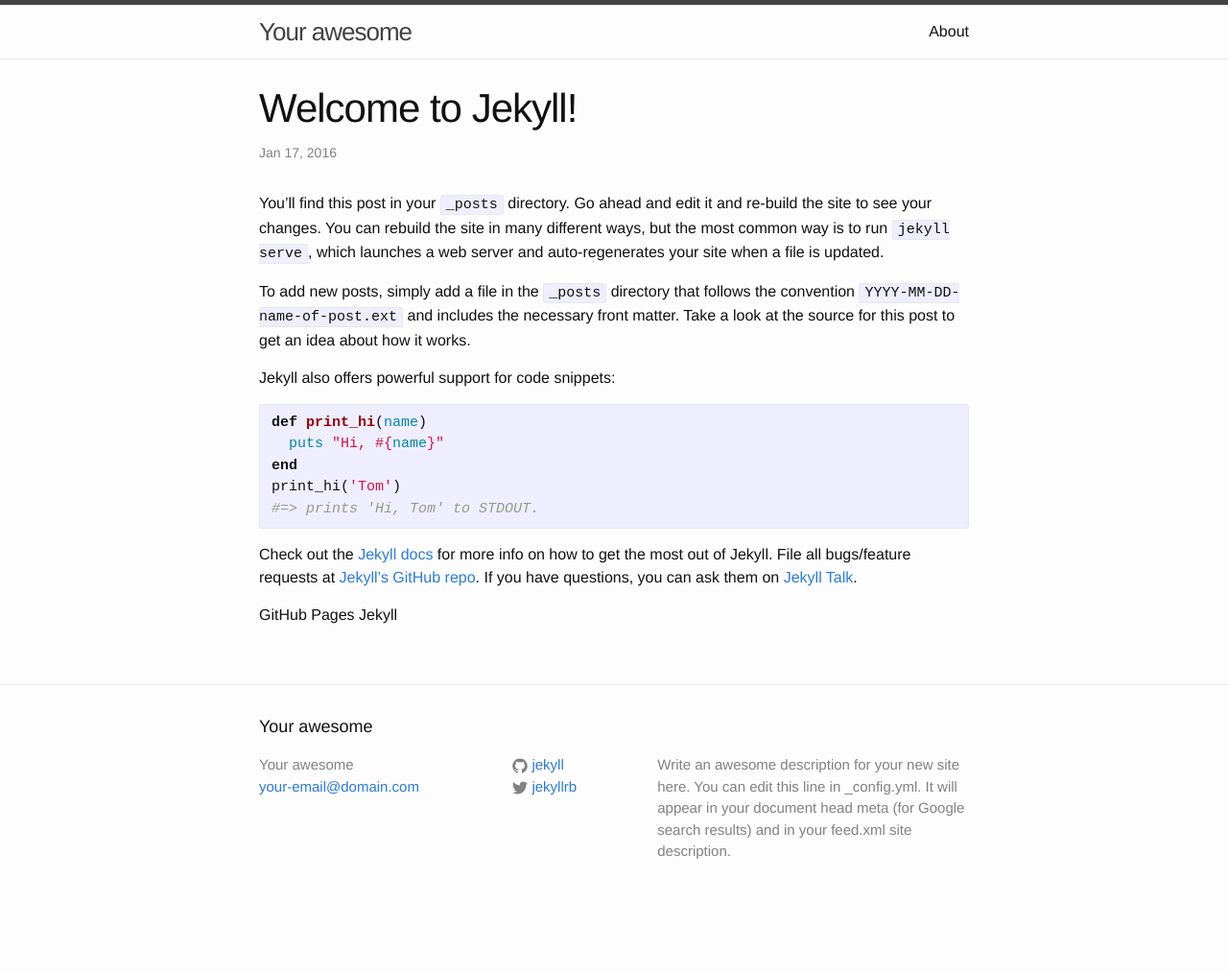
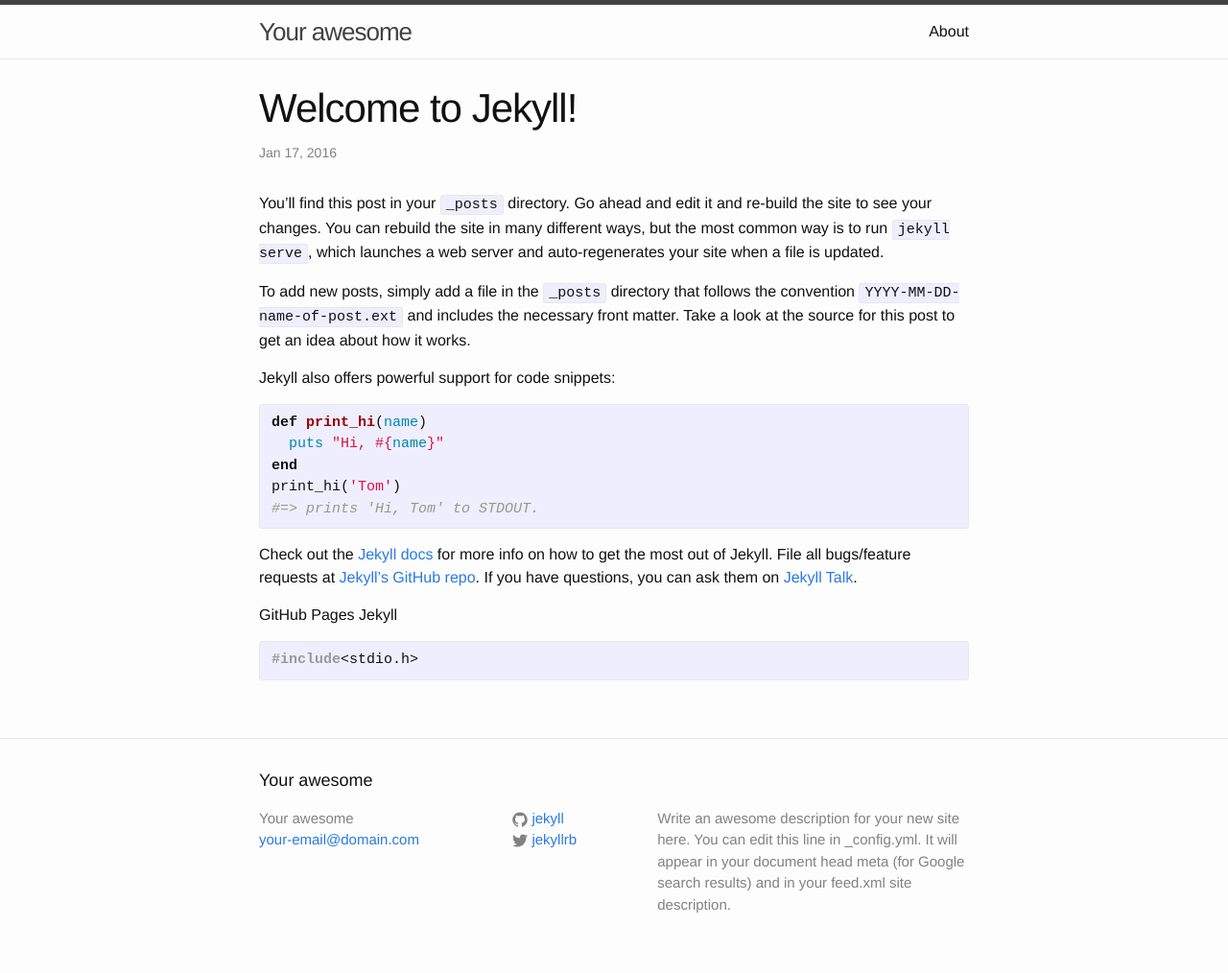
Before and after one commit to fluiddynamics/effective-guacamole, a Jekyll site: the page built from _posts/2016-01-17-welcome-to-jekyll.markdown, in a window 1280 px wide. Shown: the whole page at 96% size. Built offline with Jekyll 4.4.1, drawn with Linux system fonts in a browser that asks for light colours; before the commit the page ends 959 px from its top, so only the background shows below that.

Commit message:
Update 2016-01-17-welcome-to-jekyll.markdown

```diff
--- a/_posts/2016-01-17-welcome-to-jekyll.markdown
+++ b/_posts/2016-01-17-welcome-to-jekyll.markdown
@@ -25,3 +25,6 @@
 [jekyll-talk]: https://talk.jekyllrb.com/
 
 GitHub Pages Jekyll
+{% highlight C %}
+#include<stdio.h>
+{% endhighlight %}
```
